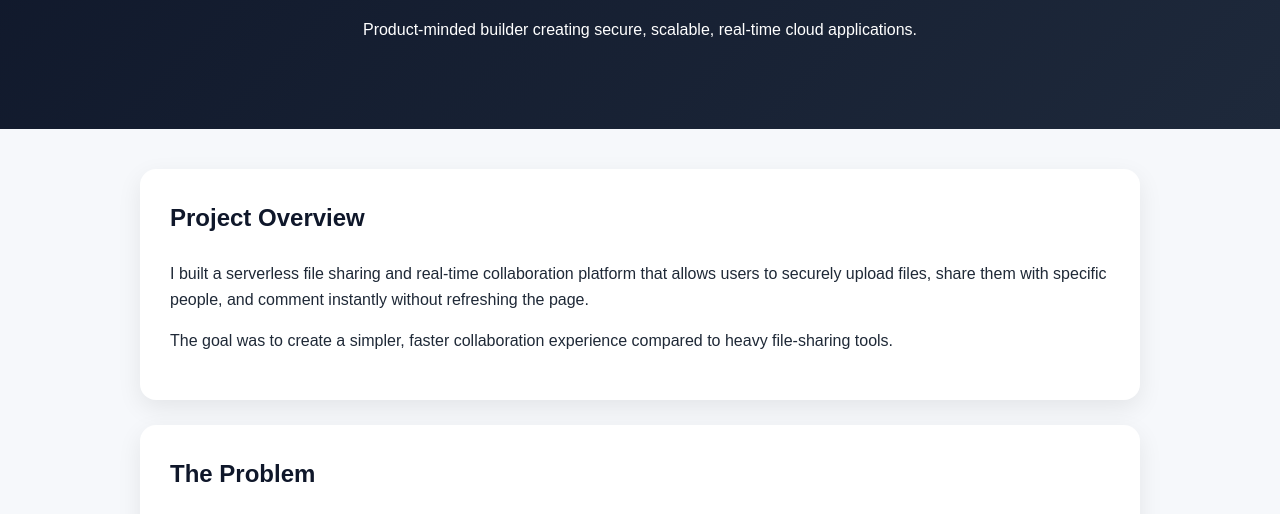
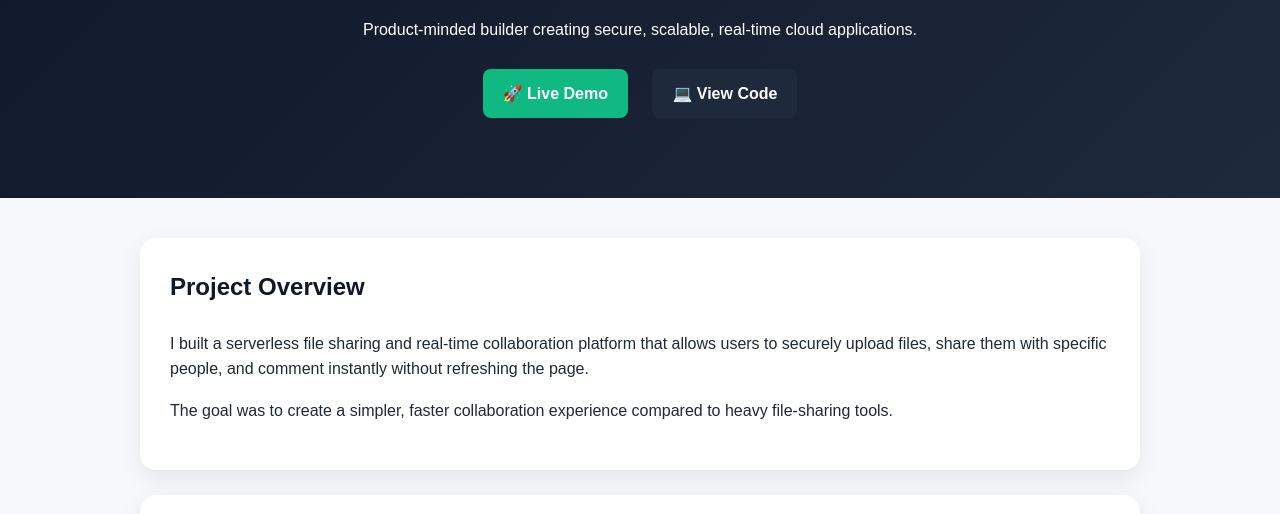
Before and after one commit to Samywine/samywine.github.io, a plain HTML site: page index.html in a window 1280 px wide. Shown: the part 233-747 px from the top of the page. Drawn offline with Linux system fonts and the light colour scheme.

Commit message:
Add buttons for live demo and view code

```diff
--- a/index.html
+++ b/index.html
@@ -30,6 +30,24 @@
       font-size: 24px;
       font-weight: 400;
       color: #cbd5e1;
+    }
+
+    .buttons a {
+      display: inline-block;
+      margin: 10px;
+      padding: 12px 20px;
+      border-radius: 8px;
+      text-decoration: none;
+      color: white;
+      font-weight: bold;
+    }
+
+    .btn-demo {
+      background: #10b981;
+    }
+
+    .btn-code {
+      background: #1e293b;
     }
 
     .container {
@@ -78,6 +96,12 @@
       font-weight: bold;
     }
 
+    img {
+      width: 100%;
+      border-radius: 10px;
+      margin-bottom: 15px;
+    }
+
     .footer {
       text-align: center;
       padding: 30px;
@@ -92,6 +116,16 @@
     <h1>Samuel Ebosele</h1>
     <h2>Serverless Fileshare Portfolio</h2>
     <p>Product-minded builder creating secure, scalable, real-time cloud applications.</p>
+
+    <div class="buttons">
+      <a href="https://main.d2v8rrne96wfun.amplifyapp.com/" target="_blank" class="btn-demo">
+        🚀 Live Demo
+      </a>
+
+      <a href="https://github.com/Samywine/samuelebosele.github.io" target="_blank" class="btn-code">
+        💻 View Code
+      </a>
+    </div>
   </section>
 
   <main class="container">
@@ -111,6 +145,14 @@
       <p>
         Many file-sharing tools are either too complex, too slow, or not focused enough on quick collaboration. I wanted to solve that by building a lightweight platform that combines secure file sharing with real-time discussion.
       </p>
+    </section>
+
+    <section class="card">
+      <h3>Product Screenshots</h3>
+
+      <img src="screenshot1.png">
+      <img src="screenshot2.png">
+      <img src="screenshot3.png">
     </section>
 
     <section class="card">
```
